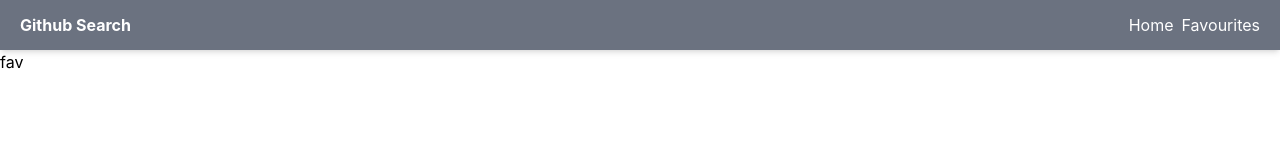
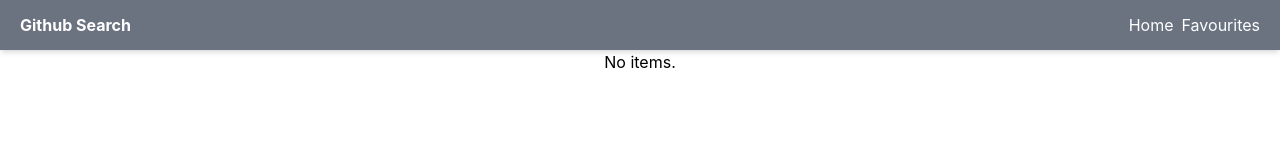
Before and after one commit to ilyas-homedev/react-2022, a React (Create React App) app: page /favourites in a window 1280 px wide. Shown: the top 160 px of the page. Built offline with nearby package versions, Linux system fonts and the light colour scheme.

Commit message:
FavouritesPage.tsx: add layout

```diff
--- a/src/pages/FavouritesPage.tsx
+++ b/src/pages/FavouritesPage.tsx
@@ -1,3 +1,20 @@
+import { useAppSelector } from "../hooks/redux";
+
 export const FavouritesPage = () => {
-  return <div>fav</div>;
+
+  const {favourites} = useAppSelector(state => state.github);
+
+  if (favourites.length === 0) return <p className="text-center">No items.</p>
+
+  return (
+    <div className="flex justify-center pt-10 mx-auto h-screen w-screen">
+      <ul className="list-none">
+        {favourites.map(f => {
+          return <li key={f}>
+            <a href={f} target="_blank">{f}</a>
+          </li>
+        })}
+      </ul>
+    </div>
+  )
 };
```
